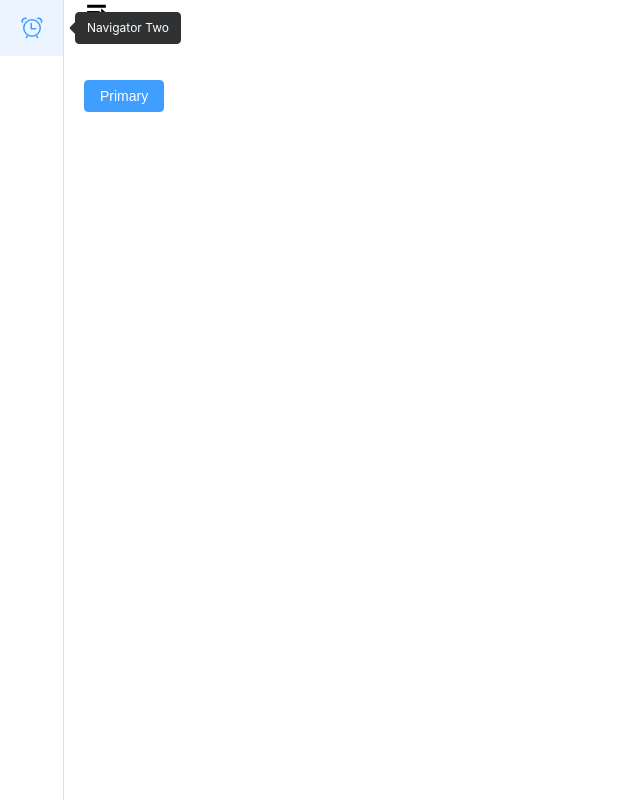
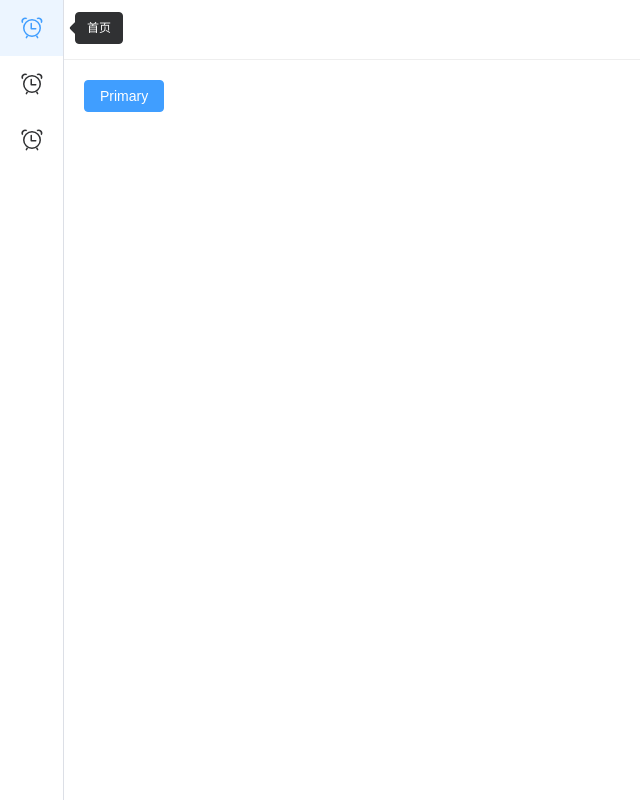
Before and after one commit to Kento97/packaging-vue3-components, a Vue app: page / in a window 1280 px wide. Both pictures are taken after a click on the element 232 px from the left and 19 px from the top of the page. Shown: the whole page, without its empty margins (0-640 px from the left). Built offline with nearby package versions, Linux system fonts and the light colour scheme.

Commit message:
配置Eslint，拆分side和head组件,完善伸缩菜单

```diff
--- a/package.json
+++ b/package.json
@@ -16,11 +16,16 @@
   },
   "devDependencies": {
     "@types/node": "^16.11.26",
+    "@typescript-eslint/eslint-plugin": "^5.17.0",
+    "@typescript-eslint/parser": "^5.17.0",
     "@vitejs/plugin-vue": "^2.3.1",
     "@vue/tsconfig": "^0.1.3",
+    "eslint": "^8.12.0",
+    "eslint-plugin-vue": "^8.5.0",
     "sass": "^1.49.11",
     "typescript": "~4.6.3",
     "vite": "^2.9.1",
+    "vite-plugin-eslint": "^1.3.0",
     "vue-tsc": "^0.33.9"
   }
 }
--- a/src/App.vue
+++ b/src/App.vue
@@ -1,5 +1,5 @@
 <script lang="ts" setup>
-import {RouterLink, RouterView} from 'vue-router'
+import {RouterView} from 'vue-router'
 </script>
 
 <template>
--- /dev/null
+++ b/src/components/navHeader/index.vue
@@ -0,0 +1,31 @@
+<template>
+  <div class="header">
+    <span @click="toggle">
+    <el-icon v-show="isCollapse" :size="25" style="cursor: pointer;"><expand/></el-icon>
+    <el-icon v-show="!isCollapse" :size="25" style="cursor: pointer;"><fold/></el-icon>
+  </span>
+  </div>
+</template>
+
+<script lang='ts' setup>
+
+interface IToggle {
+  (): void
+}
+
+interface IProps {
+  isCollapse: boolean,
+  toggle: IToggle
+}
+
+const {toggle, isCollapse = false} = defineProps<IProps>()
+</script>
+
+<style lang="scss" scoped>
+.header {
+  height: 60px;
+  padding: 0 20px;
+  display: flex;
+  align-items: center;
+}
+</style>
--- /dev/null
+++ b/src/components/navSide/index.vue
@@ -0,0 +1,47 @@
+<template>
+  <div class="side-container">
+    <el-menu
+        :collapse="isCollapse"
+        class="el-menu-vertical-demo"
+        default-active="1"
+    >
+      <el-menu-item index="1">
+        <el-icon :size="40">
+          <alarm-clock/>
+        </el-icon>
+        <template #title>首页</template>
+      </el-menu-item>
+      <el-menu-item index="2">
+        <el-icon :size="40">
+          <alarm-clock/>
+        </el-icon>
+        <template #title>图标选择器</template>
+      </el-menu-item>
+      <el-menu-item index="3">
+        <el-icon :size="40">
+          <alarm-clock/>
+        </el-icon>
+        <template #title>趋势标记</template>
+      </el-menu-item>
+    </el-menu>
+  </div>
+</template>
+
+<script lang='ts' setup>
+interface IProps {
+  isCollapse: boolean
+}
+
+//解构props并且初始化，需要开启响应式语法糖 reactivityTransform: true
+const {isCollapse = false} = defineProps<IProps>()
+</script>
+
+<style lang="scss" scoped>
+.el-menu-vertical-demo:not(.el-menu--collapse) {
+  width: 200px;
+}
+
+.side-container {
+  height: 100%;
+}
+</style>
--- a/src/layout/container/src/index.vue
+++ b/src/layout/container/src/index.vue
@@ -1,41 +1,31 @@
 <template>
   <el-container>
     <el-aside width="auto">
-      <el-menu
-          :collapse="isCollapse"
-          class="el-menu-vertical-demo"
-          default-active="1"
-      >
-        <el-menu-item index="1">
-          <el-icon :size="40"><alarm-clock /></el-icon>
-          <template #title>Navigator Two</template>
-        </el-menu-item>
-      </el-menu>
+      <nav-side :isCollapse="isCollapse"/>
     </el-aside>
     <el-container>
       <el-header>
-        <span @click="toggle">
-          <el-icon v-show="isCollapse" style="cursor: pointer;" :size="25"><expand/></el-icon>
-          <el-icon v-show="!isCollapse" style="cursor: pointer;" :size="25"><fold/></el-icon>
-        </span>
+        <nav-header :isCollapse="isCollapse" :toggle="toggle"/>
       </el-header>
       <el-main>
-        <RouterView/>
+        <router-view/>
       </el-main>
     </el-container>
   </el-container>
 </template>
 
 <script lang='ts' setup>
-import {RouterView} from 'vue-router'
 import {ref} from "vue";
+import NavSide from "@/components/navSide/index.vue";
+import NavHeader from "@/components/navHeader/index.vue";
 
 const isCollapse = ref(false)
 const toggle = () => isCollapse.value = !isCollapse.value;
 </script>
 
 <style lang="scss" scoped>
-.el-menu-vertical-demo:not(.el-menu--collapse) {
-  width: 200px;
+.el-header {
+  padding: 0;
+  border-bottom: 1px solid #eee;
 }
 </style>
--- a/src/main.ts
+++ b/src/main.ts
@@ -9,12 +9,12 @@ import 'element-plus/dist/index.css'
 
 const app = createApp(App)
 //全局注册icons
-for (let name in Icons) {
+for (const name in Icons) {
     if (Reflect.has(Icons, name)) {
         if (name === "Menu") {
             app.component("IconMenu", Icons[name])
         } else {
-            app.component(name, (Icons as any)[name])
+            app.component(name, (Icons as never)[name])
         }
     }
 }
--- a/tsconfig.json
+++ b/tsconfig.json
@@ -9,12 +9,12 @@
     "baseUrl": "./",
     "paths": {
       "@/*": ["./src/*"]
-    }
+    },
   },
 
   "references": [
     {
       "path": "./tsconfig.vite-config.json"
     }
-  ]
+  ],
 }
--- a/vite.config.ts
+++ b/vite.config.ts
@@ -2,11 +2,18 @@ import {fileURLToPath, URL} from 'url'
 
 import {defineConfig} from 'vite'
 import vue from '@vitejs/plugin-vue'
-
+import eslintPlugin from 'vite-plugin-eslint';
 // https://vitejs.dev/config/
 export default defineConfig({
     plugins: [
-        vue(),
+        vue({
+            reactivityTransform: true,
+        }),
+        eslintPlugin({
+            cache: false,
+            include: ['src/**/*.js', 'src/**/*.jsx', 'src/**/*.ts', 'src/**/*.tsx', 'src/**/*.vue'],
+            exclude:['node_modules']
+        })
     ],
     resolve: {
         alias: {
```
Also changed, not shown: .eslintrc.js (added), src/assets/base.css (indentation only), 1 other file (tests, documents, lock files or other folders).
